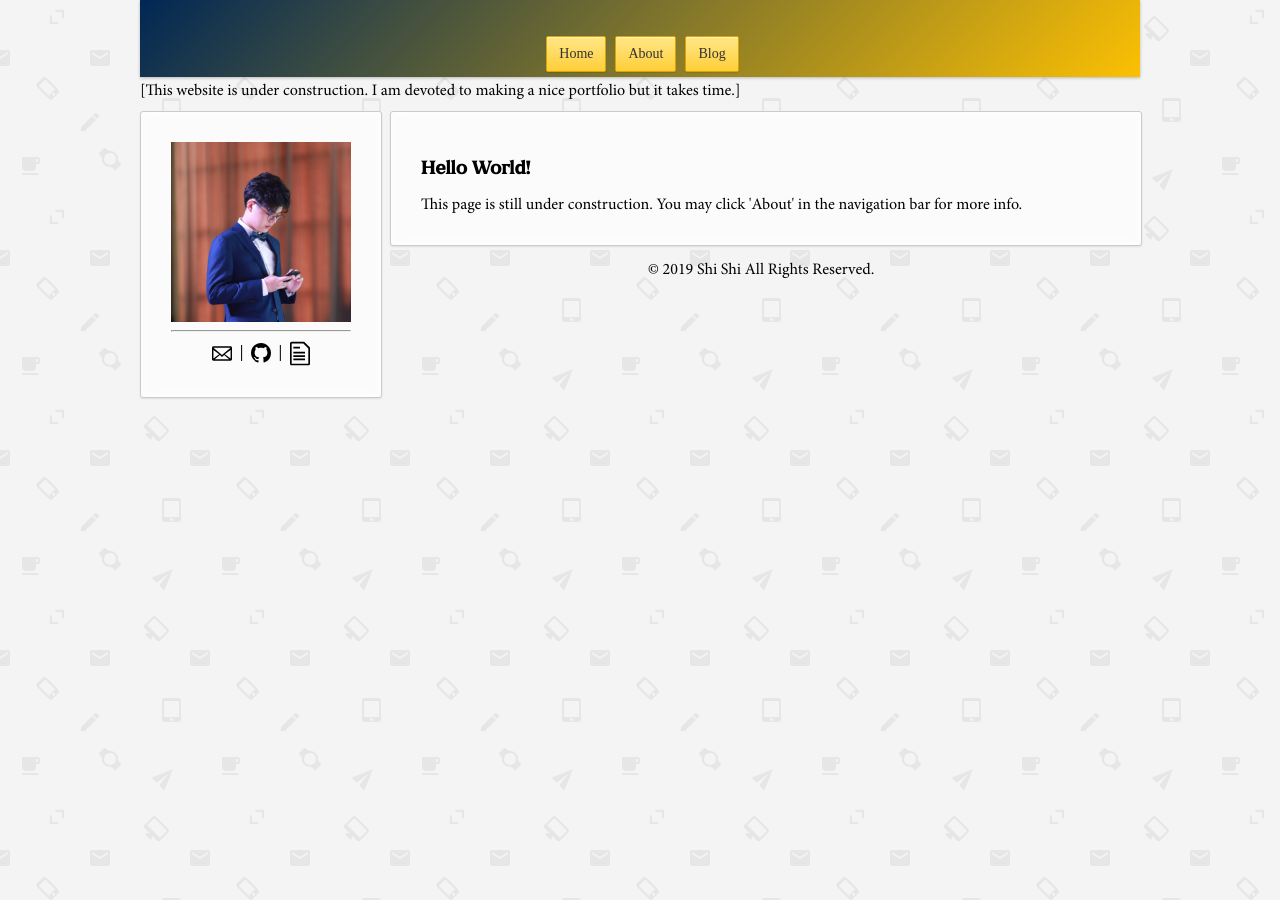
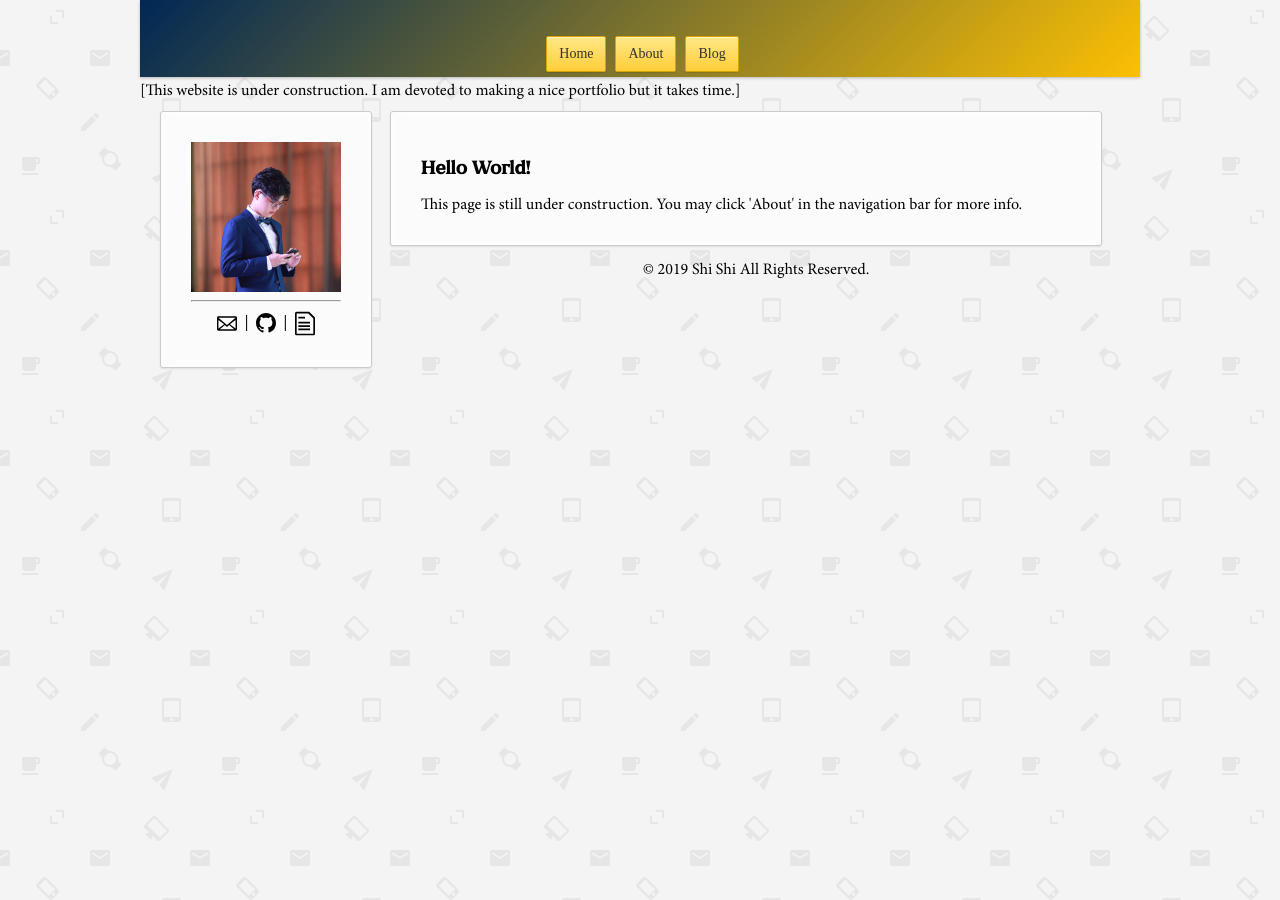
Before and after one commit to GeraltShi/GeraltShi.github.io, a Jekyll site: the page built from index.html, in a window 1280 px wide. Built offline with Jekyll 4.4.1, drawn with Linux system fonts in a browser that asks for light colours.

Commit message:
change element ratio to relative

```diff
--- a/_sass/main.scss
+++ b/_sass/main.scss
@@ -78,21 +78,22 @@ h1 {
 body {
     font-family: 'Minion';
     margin: 0px auto;
-    min-width: 700px;
+    //min-width: 700px;
     max-width: 1000px;
     /*background-color: #f6efed;*/
     background: url("/assets/images/email-pattern.png");
 }
 
 .wrapper {
-    width:1000px;
+    width:100%;
     margin:0 auto;
     position:relative;
   }
 
 aside {
-    width:180px;
+    width:15%;
     padding: 30px 30px 30px 30px;
+    margin-left: 20px;
     float: left;
     text-align: center;
     background: #fbfbfb;
@@ -102,7 +103,7 @@ aside {
 }
 
 section {
-    width:690px;
+    width:65%;
     padding: 30px 30px 30px 30px;
     margin: 10px 10px 10px 250px;
     background: #fbfbfb;
@@ -125,3 +126,27 @@ img {
     max-width: 100%;
     vertical-align: middle;
 }
+
+//---------------------------Below is css for mobile devices------------------------//
+
+@media only screen and (max-width: 720px) {
+    div.wrapper {
+        width:auto;
+        margin:0;
+      }
+
+    aside {
+        display: none;
+        float: none;
+        width: 0;
+    }
+
+    nav{
+        display: none;
+    }
+
+    section {
+        margin: 10px 10px 10px 10px;
+        width: auto;
+    }
+}
```
